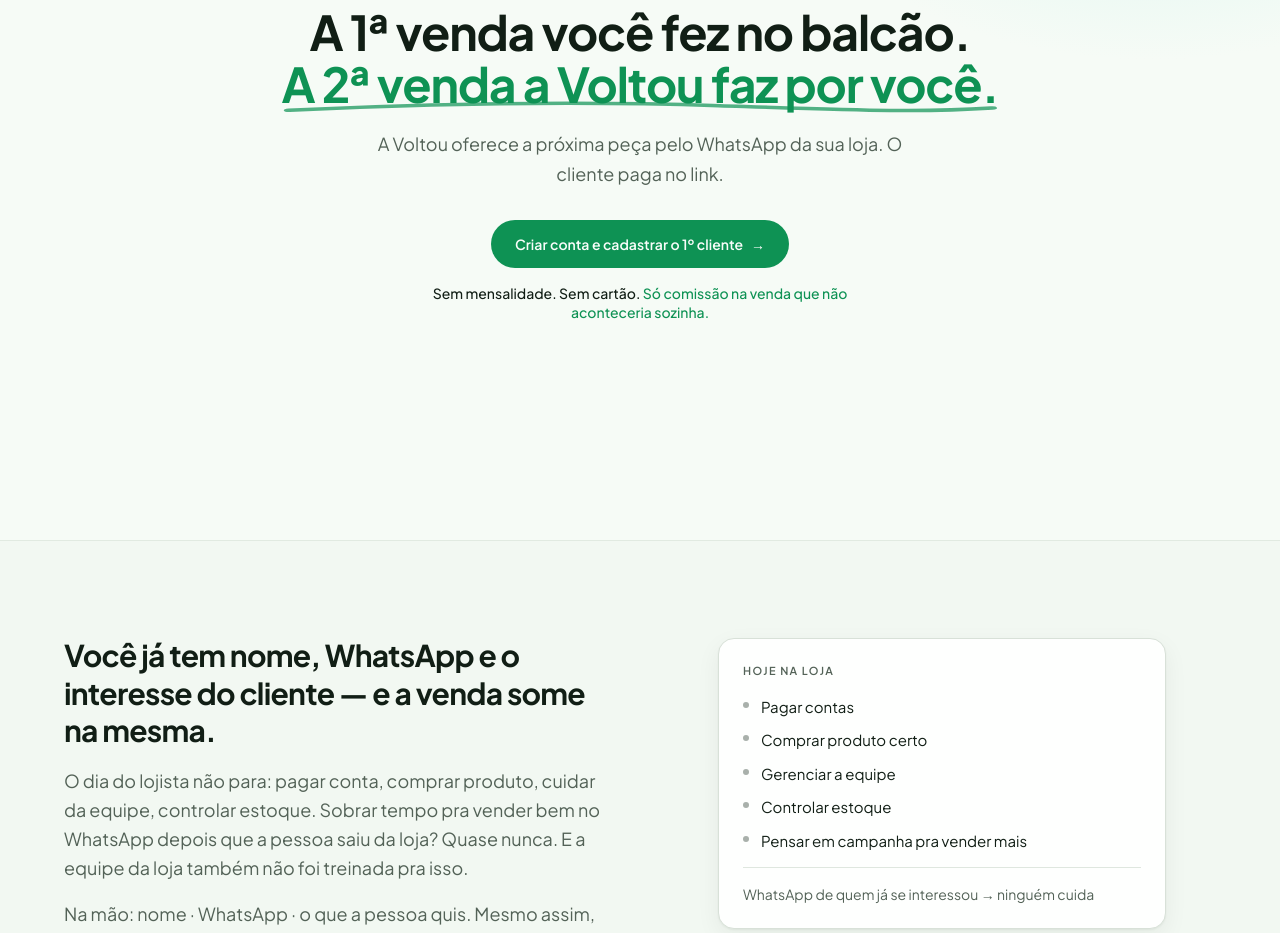
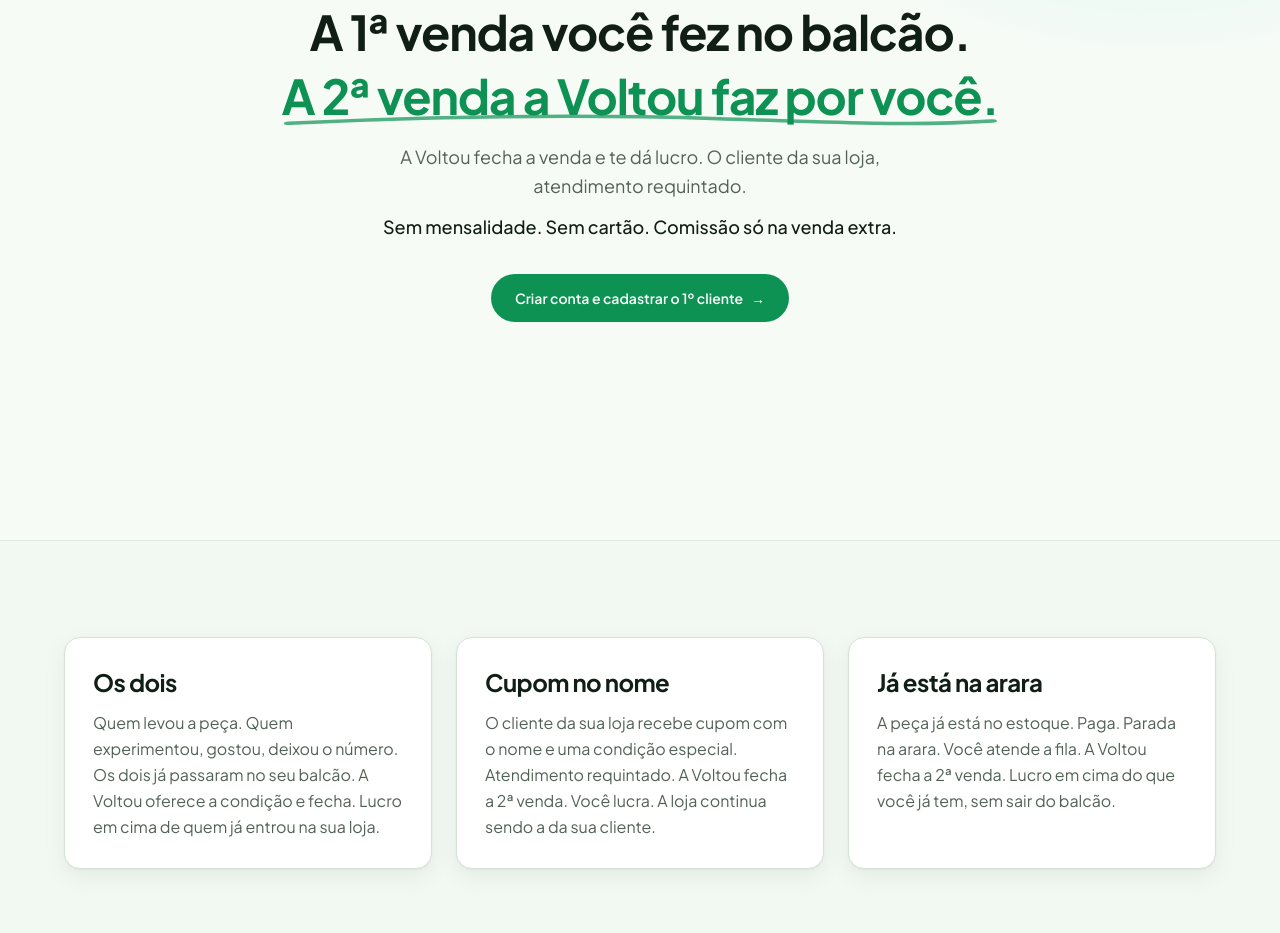
Before and after one commit to momauricio/voltou-front, a Next.js app: page / in a window 1280 px wide. Shown: the part 260-1193 px from the top of the page. Built offline with nearby package versions, Linux system fonts and the light colour scheme.

Commit message:
copy: restore Chefe homepage lock — hero, sub, CTA, three angles
Public landing text only. FAQ 5% stays. No puxar on the home.

Co-authored-by: momauricio <momauricio@users.noreply.github.com>

```diff
--- a/src/app/page.tsx
+++ b/src/app/page.tsx
@@ -1,10 +1,10 @@
+import { LandingAngles } from '@/components/landing/landing-angles';
 import { LandingCta } from '@/components/landing/landing-cta';
 import { LandingFaq } from '@/components/landing/landing-faq';
 import { LandingHero } from '@/components/landing/landing-hero';
 import { LandingIcp } from '@/components/landing/landing-icp';
 import { LandingMechanism } from '@/components/landing/landing-mechanism';
 import { LandingNav } from '@/components/landing/landing-nav';
-import { LandingPhysicalStore } from '@/components/landing/landing-physical-store';
 import { LandingPricing } from '@/components/landing/landing-pricing';
 import { LandingWhatsappMock } from '@/components/landing/landing-whatsapp-mock';
 
@@ -14,7 +14,7 @@ export default function Home() {
       <LandingNav />
       <main>
         <LandingHero />
-        <LandingPhysicalStore />
+        <LandingAngles />
         <LandingMechanism />
         <LandingWhatsappMock />
         <LandingPricing />
--- /dev/null
+++ b/src/components/landing/landing-angles.tsx
@@ -0,0 +1,50 @@
+'use client';
+
+import { useInView } from '@/components/landing/use-in-view';
+
+const ANGLES = [
+  {
+    title: 'Os dois',
+    body: 'Quem levou a peça. Quem experimentou, gostou, deixou o número. Os dois já passaram no seu balcão. A Voltou oferece a condição e fecha. Lucro em cima de quem já entrou na sua loja.',
+  },
+  {
+    title: 'Cupom no nome',
+    body: 'O cliente da sua loja recebe cupom com o nome e uma condição especial. Atendimento requintado. A Voltou fecha a 2ª venda. Você lucra. A loja continua sendo a da sua cliente.',
+  },
+  {
+    title: 'Já está na arara',
+    body: 'A peça já está no estoque. Paga. Parada na arara. Você atende a fila. A Voltou fecha a 2ª venda. Lucro em cima do que você já tem, sem sair do balcão.',
+  },
+] as const;
+
+export function LandingAngles() {
+  const { ref, inView } = useInView<HTMLElement>();
+
+  return (
+    <section
+      id="angulos"
+      ref={ref}
+      className="scroll-mt-20 border-t border-border/60 bg-muted/40 px-4 py-16 sm:px-6 sm:py-24"
+    >
+      <div
+        className={`mx-auto grid max-w-6xl gap-4 sm:gap-6 md:grid-cols-3 ${
+          inView ? 'translate-y-0 opacity-100' : 'translate-y-4 opacity-0'
+        } transition duration-700`}
+      >
+        {ANGLES.map((angle) => (
+          <article
+            key={angle.title}
+            className="rounded-2xl border border-border bg-card p-6 text-left shadow-[var(--shadow-soft)] sm:p-7"
+          >
+            <h2 className="text-xl font-bold tracking-tight text-foreground sm:text-2xl">
+              {angle.title}
+            </h2>
+            <p className="mt-3 text-sm leading-relaxed text-muted-foreground sm:text-base">
+              {angle.body}
+            </p>
+          </article>
+        ))}
+      </div>
+    </section>
+  );
+}
--- a/src/components/landing/landing-cta.tsx
+++ b/src/components/landing/landing-cta.tsx
@@ -22,10 +22,10 @@ export function LandingCta() {
         </h2>
         <div className="relative mt-8 flex justify-center">
           <a
-            href="/entrar?tab=criar"
+            href="/entrar"
             className="inline-flex h-12 items-center justify-center gap-2 rounded-full bg-primary px-7 text-sm font-semibold text-primary-foreground transition hover:opacity-95"
           >
-            Criar conta e cadastrar a 1ª venda
+            Criar conta e cadastrar o 1º cliente
             <span aria-hidden>→</span>
           </a>
         </div>
--- a/src/components/landing/landing-hero.tsx
+++ b/src/components/landing/landing-hero.tsx
@@ -14,8 +14,8 @@ export function LandingHero() {
       <div className="relative mx-auto flex w-full max-w-6xl flex-1 flex-col justify-center px-4 pb-16 pt-28 sm:px-6 sm:pb-20 sm:pt-32">
         <div className="mx-auto max-w-3xl text-center">
           <h1 className="landing-reveal text-[2.05rem] font-bold leading-[1.12] tracking-tight text-foreground sm:text-5xl sm:leading-[1.08]">
-            A 1ª venda você fez no balcão.{' '}
-            <span className="relative inline-block text-primary">
+            <span className="block">A 1ª venda você fez no balcão.</span>
+            <span className="relative mt-2 inline-block text-primary sm:mt-3">
               A 2ª venda a Voltou faz por você.
               <svg
                 aria-hidden
@@ -35,24 +35,20 @@ export function LandingHero() {
           </h1>
 
           <p className="landing-reveal landing-reveal-delay-1 mx-auto mt-5 max-w-xl text-base leading-relaxed text-muted-foreground sm:text-lg">
-            A Voltou oferece a próxima peça pelo WhatsApp da sua loja. O cliente
-            paga no link.
+            A Voltou fecha a venda e te dá lucro. O cliente da sua loja, atendimento requintado.
+          </p>
+          <p className="landing-reveal landing-reveal-delay-1 mx-auto mt-3 max-w-xl text-base font-medium leading-relaxed text-foreground sm:text-lg">
+            Sem mensalidade. Sem cartão. Comissão só na venda extra.
           </p>
 
           <div className="landing-reveal landing-reveal-delay-1 mt-8 flex flex-col items-center">
             <a
-              href="/entrar?tab=criar"
+              href="/entrar"
               className="inline-flex h-12 items-center justify-center gap-2 rounded-full bg-primary px-6 text-sm font-semibold text-primary-foreground transition hover:opacity-95"
             >
               Criar conta e cadastrar o 1º cliente
               <span aria-hidden>→</span>
             </a>
-            <p className="mt-4 max-w-md text-center text-sm font-medium leading-snug text-foreground">
-              Sem mensalidade. Sem cartão.{' '}
-              <span className="text-primary">
-                Só comissão na venda que não aconteceria sozinha.
-              </span>
-            </p>
           </div>
         </div>
       </div>
--- a/src/components/landing/landing-nav.tsx
+++ b/src/components/landing/landing-nav.tsx
@@ -4,7 +4,10 @@ export function LandingNav() {
   return (
     <header className="absolute inset-x-0 top-0 z-50">
       <div className="mx-auto flex max-w-6xl items-center justify-between gap-3 px-4 py-5 sm:px-6">
-        <BrandLogo withPeriod={false} />
+        <BrandLogo
+          withPeriod={false}
+          className="[&>span:first-child]:bg-[#0e9254] [&>span:last-child]:text-[#0e9254]"
+        />
         <nav className="flex shrink-0 items-center gap-1 text-sm text-muted-foreground sm:gap-3">
           <a href="/entrar" className="px-2 py-2 hover:text-foreground">
             Entrar
```
Also changed, not shown: 1 other file (tests, documents, lock files or other folders).
